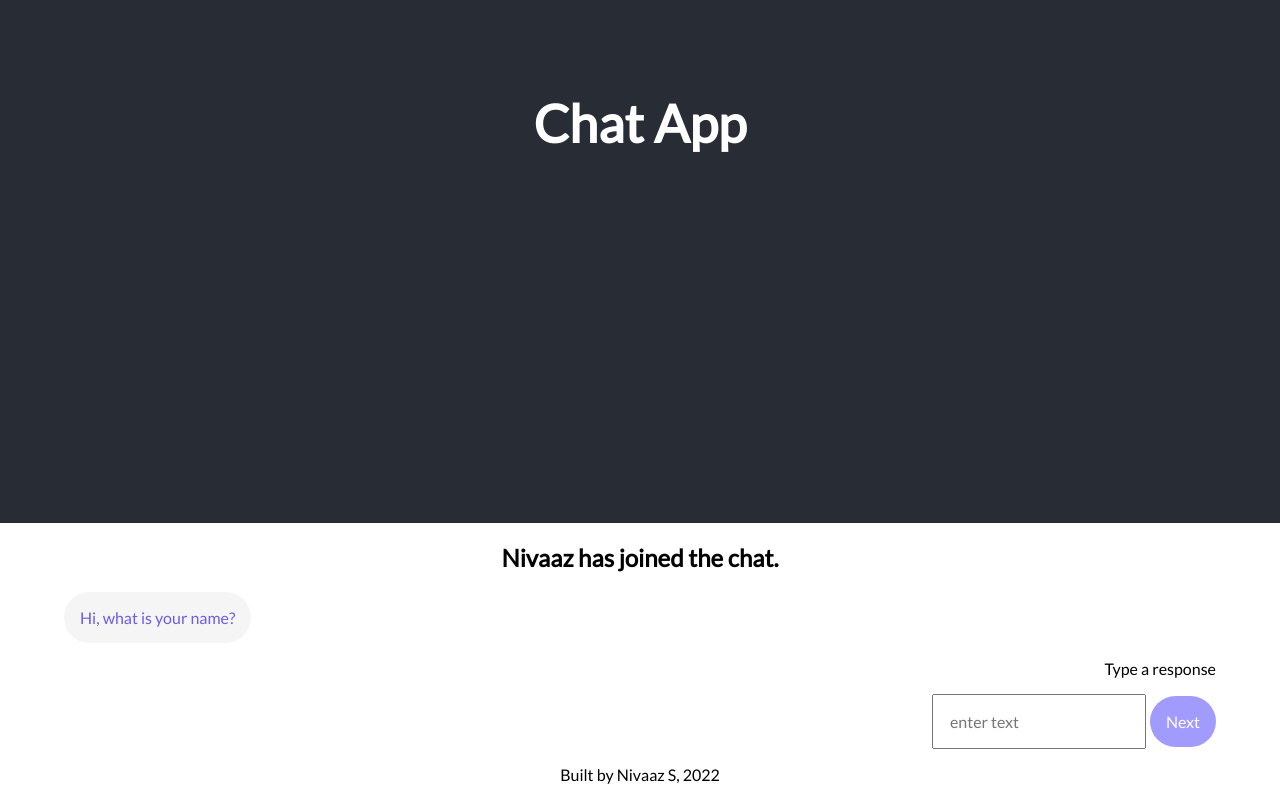
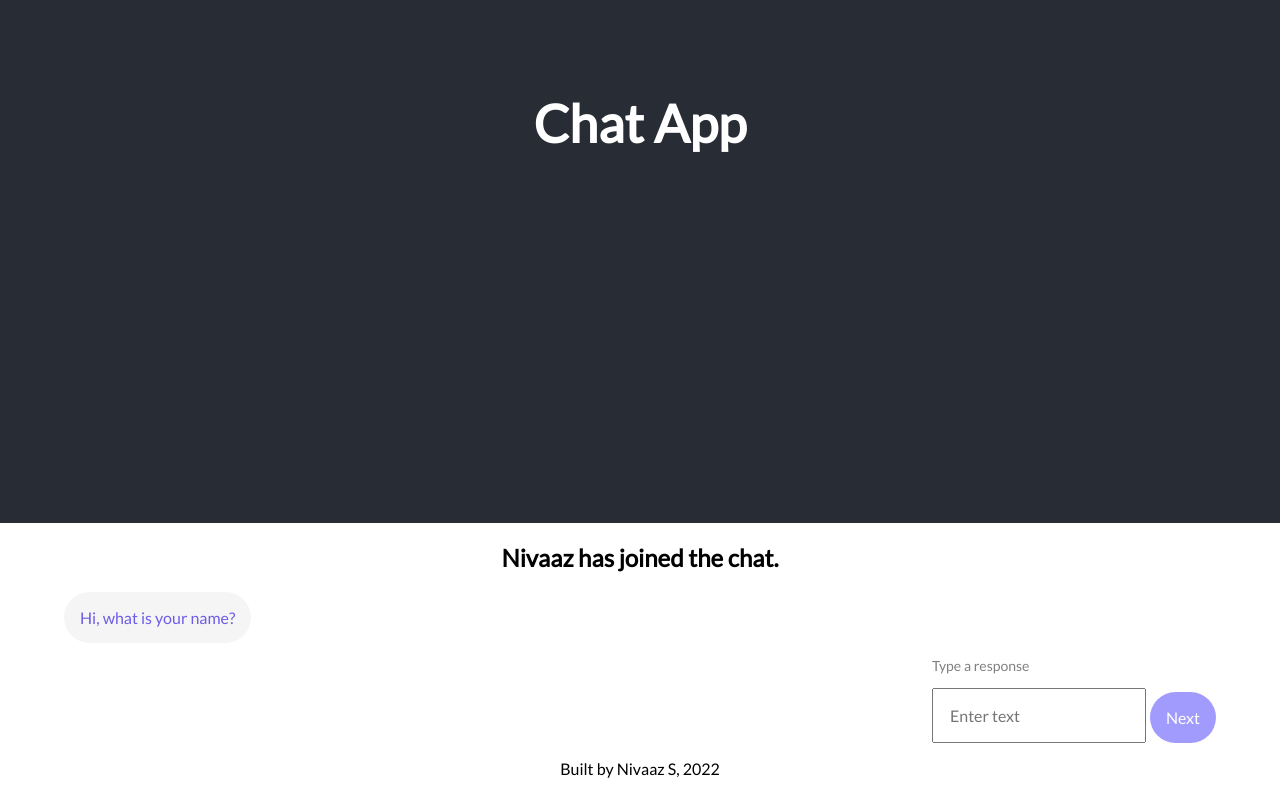
Before and after one commit to nivaaz/chatBot, a React (Create React App) app in the folder chatbot/: page / in a window 1280 px wide. Shown: the part 277-1077 px from the top of the page. Built offline with nearby package versions, Linux system fonts and the light colour scheme.

Commit message:
submit on enter / use form

```diff
--- a/chatbot/src/components/Convo/convo.css
+++ b/chatbot/src/components/Convo/convo.css
@@ -18,6 +18,7 @@
     border-radius: 2em;
     background: whitesmoke;
     font-size: 12pt;
+    margin-top:auto;
 }
 
 input{
--- a/chatbot/src/components/Question/index.tsx
+++ b/chatbot/src/components/Question/index.tsx
@@ -20,7 +20,6 @@ export const QuestionComponent = ({
   handleClick: (index: number, responseId: ResponseId) => void;
 }): ReactElement => {
   const currentQuestionData = questions[id];
-  let hasOpenResponse = false;
   const [showResponse, setShowResponse] = useState(false);
 
   useEffect(()=>{
@@ -33,9 +32,8 @@ export const QuestionComponent = ({
   const theResponses =
     currentQuestionData.responseOptions &&
     currentQuestionData.responseOptions.map((item) => {
-      const currid = responses[currentIndex];
-      const curr = fixedResponses[currid];
-      hasOpenResponse = curr?.responseType !== "SINGLE_SELECT";
+      const currId = responses[currentIndex];
+      const curr = fixedResponses[currId];
       return (
         <ResponseComponent
           id={item}
@@ -66,15 +64,9 @@ export const QuestionComponent = ({
 
       <div className="response-container">
       {theResponses?.length && showResponse && <>
-        <p>
-          {hasOpenResponse
-            ? "Type a response"
-            : "Select a response"}
-        </p>
         {theResponses}
       </>
       }
-
       </div>
     </>
   );
--- a/chatbot/src/components/Question/question.tsx
+++ b/chatbot/src/components/Question/question.tsx
@@ -1,33 +1,41 @@
 import React, { ReactElement, ReactNode, useEffect, useState } from "react";
 import { Loading } from "../Loading/loading";
 
-export const Question = ({questions, additionalContent}: {questions: string[], additionalContent: ReactNode}): ReactElement => {
+export const Question = (
+  { questions, additionalContent }:
+    { questions: string[], additionalContent: ReactNode }
+): ReactElement => {
   const [showLoading, setShowLoading] = useState(true);
   const [showQuestions, setShowQuestions] = useState(['']);
 
   useEffect(() => {
-    if (showQuestions.length-1 === questions.length) {
+    if (showQuestions.length - 1 === questions.length) {
       setShowLoading(false);
     } else {
       const x = setTimeout(() => {
         setShowQuestions([
           ...showQuestions,
-          questions[showQuestions.length-1],
+          questions[showQuestions.length - 1],
         ]);
       }, 1500);
 
       return () => clearTimeout(x);
     }
   }, [showQuestions, questions]);
-  const showAdditonalContent = (showQuestions.length-1 === questions.length)&& additionalContent;
+
+  const showAdditonalContent = additionalContent && (showQuestions.length - 1 === questions.length);
   return (
     <>
       {showQuestions.map((item) => (
-        item && <div key={item} className="bubble"> {item} </div>
+        item && <div
+          key={item}
+          className="bubble">
+          {item}
+        </div>
       ))}
       {showAdditonalContent &&
-      <div className="bubble" key={additionalContent.toString()}> {additionalContent} </div>
-    }
+        <div className="bubble" key={additionalContent?.toString() || 'none'}> {additionalContent} </div>
+      }
       {showLoading && <Loading />}
     </>
   );
--- a/chatbot/src/components/Response/index.tsx
+++ b/chatbot/src/components/Response/index.tsx
@@ -4,6 +4,7 @@ import { ResponseId } from "../../data/types";
 import React from "react";
 import { AdditionalContentComponent } from "../AdditonalContent";
 import { useFormState } from "../formStates";
+import "./response.css"
 
 export const ResponseComponent = ({
   id,
@@ -22,49 +23,62 @@ export const ResponseComponent = ({
   const [inputAns, setInputAns] = useState<string | number>("");
 
   const submitOpenResponse = () => {
-    console.log(id, inputAns);
-    console.log(formstate.answers);
+    // console.log(id, inputAns);
+    // console.log(formstate.answers);
     formstate.setSingleAnswer(id, inputAns);
   };
-  const handleNextClick = () => {
+  const handleNextClick = (e: any) => {
+    e.preventDefault()
     submitOpenResponse();
     onClick();
   };
+
   switch (responses[id].responseType) {
     case "TEXT":
       return (
-        <>
+        <form onSubmit={handleNextClick}>
+          <label className="inputLabel">
+            <p> Type a response </p>
             <input
               type="text"
               id={responses[id].specialId}
-            onChange={(e) => setInputAns(e.target.value)}
-            placeholder={"enter text"}
+              onChange={(e) => {
+                setInputAns(e.target.value);
+
+              }}
+              placeholder={"Enter text"}
             />
-          <button className={styles} onClick={handleNextClick}>
+          </label>
+          <button
+            type="submit"
+            className={styles} onClick={handleNextClick}>
             Next
             {additonalContent && (
               <AdditionalContentComponent contentIds={additonalContent} />
             )}
           </button>
-        </>
+        </form>
       );
 
     case "NUMBER":
       return (
-        <>
+        <form onSubmit={handleNextClick}>
+          <label className="inputLabel">
+            <p> Type a response </p>
             <input
               type="number"
               id={responses[id].specialId}
-            placeholder={"enter a number"}
+              placeholder={"Enter a number"}
               onChange={(e) => setInputAns(e.target.value)}
             />
-          <button className={styles} onClick={handleNextClick}>
+          </label>
+          <button type="submit" className={styles} onClick={handleNextClick}>
             Next
             {additonalContent && (
               <AdditionalContentComponent contentIds={additonalContent} />
             )}
           </button>
-        </>
+        </form>
       );
 
     case "SINGLE_SELECT":
--- a/chatbot/src/components/Response/response.css
+++ b/chatbot/src/components/Response/response.css
@@ -0,0 +1,17 @@
+.inputLabel{
+    display: flex;
+    flex-direction: column;
+    width: min-content;
+    text-align: left;
+}
+
+form{
+    display: flex;
+    flex-direction: row;
+    justify-content: end;
+}
+
+form p{
+    font-size: 14px;
+    color: gray;
+}
```
Lines whose indentation alone changed are shown as unchanged.
